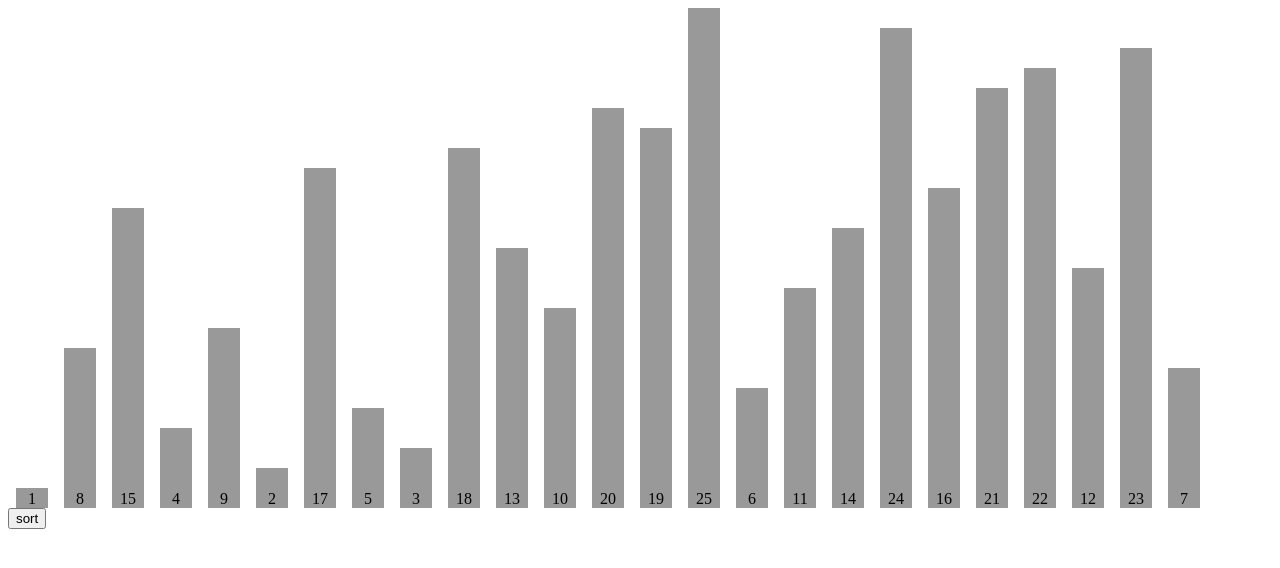
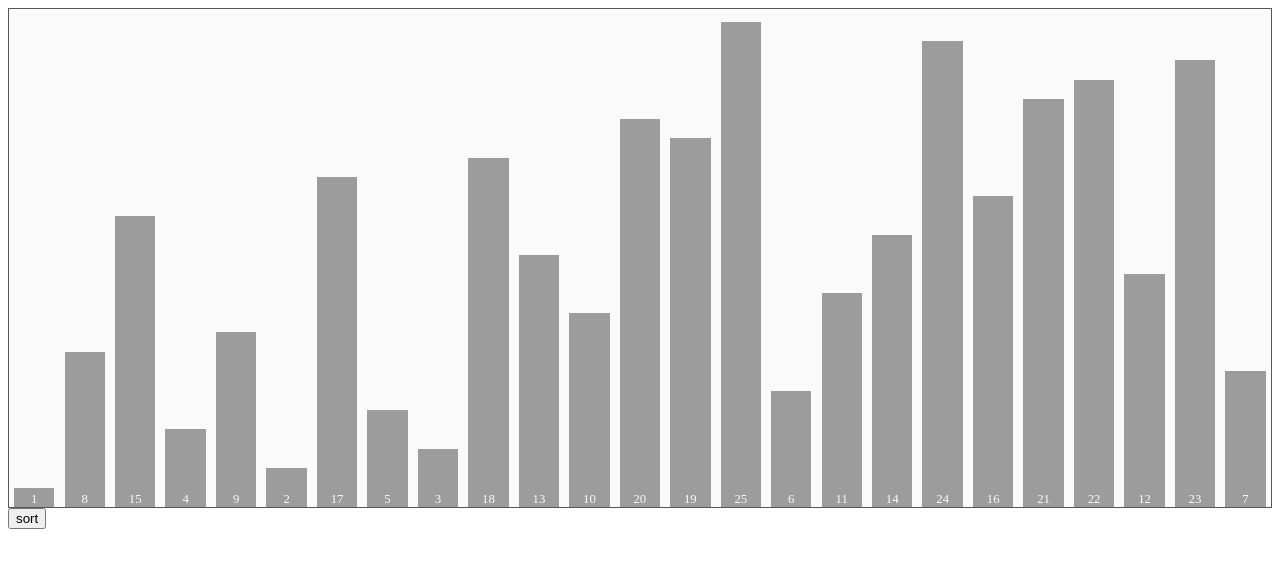
Before and after one commit to Khusyasy/visualisasi-algoritma, a React (Create React App) app: page / in a window 1280 px wide. Shown: the top 568 px of the page. Built offline with nearby package versions, Linux system fonts and the light colour scheme.

Commit message:
style bar visualizer

```diff
--- a/src/components/BarVisualizer/Bar.js
+++ b/src/components/BarVisualizer/Bar.js
@@ -1,11 +1,11 @@
 import cx from "classnames";
 
-function Bar({ value, maxValue, status }) {
+function Bar({ value, status }) {
 
   return (
     <div
       className={cx("bar",{ [status]: status })}
-      style={{ "--value": value, "--max-value": maxValue }}
+      style={{ "--value": value }}
     >
       {value}
     </div>
--- a/src/components/BarVisualizer/BarVisualizer.js
+++ b/src/components/BarVisualizer/BarVisualizer.js
@@ -3,12 +3,17 @@ import Bar from "./Bar";
 function BarVisualizer({ values, statuses }) {
 
   return (
-    <div className="bar-container">
+    <div
+      className="bar-container"
+      style={{
+        "--max-value": Math.max(...values),
+        "--length": values.length,
+      }}
+    >
       {values.map((bar, i) => (
         <Bar
           key={i}
           value={bar}
-          maxValue={Math.max(...values)}
           status={statuses[i]}
         />
       ))}
--- a/src/index.css
+++ b/src/index.css
@@ -1,8 +1,16 @@
+* {
+  box-sizing: border-box;
+}
+
 .bar-container {
   display: flex;
   flex-direction: row;
   align-items: flex-end;
   height: 500px;
+  width: 100%;
+  background: #fafafa;
+  border: solid 1px #575757;
+  padding-top: 1%;
 }
 
 .bar {
@@ -10,16 +18,18 @@
   flex-direction: row;
   align-items: flex-end;
   justify-content: center;
-  width: 2rem;
+  width: calc(100% / var(--length) - calc(10% / var(--length) * 2));
   height: calc(100% / var(--max-value) * var(--value));
-  margin: 0 0.5rem;
-  background: rgba(0, 0, 0, 0.4);
+  margin: 0 calc(10% / var(--length));
+  font-size: 1vw;
+  background: #9c9c9c;
+  color: #fafafa;
 }
 
 .bar.focus {
-  background: rgba(119, 119, 119, 0.4);
+  background: #b9c6c3;
 }
 
 .bar.swap {
-  background: rgba(0, 218, 141, 0.4);
+  background: #11d4b4;
 }
```
